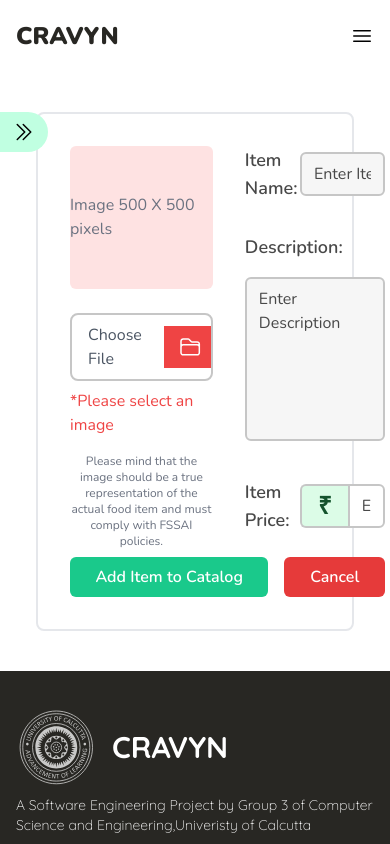
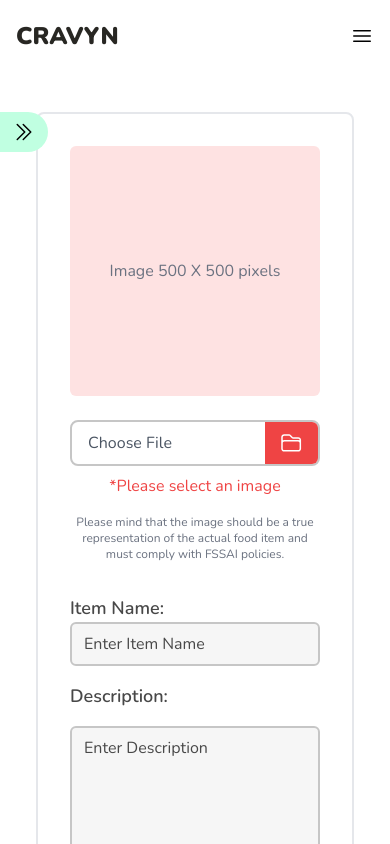
Before and after one commit to rahulc0dy/cravyn-web-frontend, a Next.js app: page /restaurant/catalog/add in a window 390 px wide. Shown: the top 844 px of the page. Built offline with nearby package versions, Linux system fonts and the light colour scheme.

Commit message:
Food item form responsive

```diff
--- a/components/restaurant/AddItemForm.jsx
+++ b/components/restaurant/AddItemForm.jsx
@@ -4,7 +4,7 @@ import FileInput from "./FileInput";
 const FoodItemForm = () => {
   return (
     <div className=" grid my-10 grid-rows-[1fr_auto] m-5 lg:mx-auto p-8 border-2 border-secondary-blue rounded-lg self-start">
-      <div className="grid grid-cols-[1.5fr_3fr] gap-8 md:my-8">
+      <div className="grid md:grid-cols-[1.5fr_3fr] gap-8 md:my-8">
         <div className="flex flex-col items-center gap-2">
           <div className="w-full aspect-square rounded-md bg-red-100 flex items-center justify-center text-gray-500">
             Image 500 X 500 pixels
@@ -20,8 +20,8 @@ const FoodItemForm = () => {
         </div>
 
         <div className="grid grid-rows-[auto_auto_auto] gap-4 items-start">
-          <div className="flex items-center">
-            <label className="w-1/4 text-grey-dark-3 text-lg font-semibold mr-5">
+          <div className="flex flex-col md:flex-row md:items-center">
+            <label className="md:w-1/4 text-grey-dark-3 text-lg font-semibold mr-5">
               Item Name:
             </label>
             <input
@@ -46,11 +46,12 @@ const FoodItemForm = () => {
             />
           </div>
 
-          <div className="flex items-center">
-            <label className="w-1/4 text-grey-dark-3 text-lg font-semibold mr-5">
+          <div className="flex flex-col md:flex-row md:items-center">
+            <label className="md:w-1/4 text-grey-dark-3 text-lg font-semibold mr-5">
               Item Price:
             </label>
-            <span className="text-2xl text-green-900 font-bold rounded-l-md border-t-2 border-l-2 border-b-2 border-grey-light-3 bg-green-100 px-4 py-1">
+            <div className="flex w-full">
+              <span className=" text-2xl text-green-900 font-bold rounded-l-md border-t-2 border-l-2 border-b-2 border-grey-light-3 bg-green-100 px-4 py-1">
                 ₹
               </span>
               <input
@@ -63,12 +64,13 @@ const FoodItemForm = () => {
             </div>
           </div>
         </div>
+      </div>
 
-      <div className=" flex justify-between mt-2">
-        <button className="w-2/3 px-6 py-2 bg-primary-green text-white font-semibold rounded-md hover:brightness-90">
+      <div className=" flex flex-col md:flex-row justify-between gap-3 py-3 md:py-0">
+        <button className="md:w-2/3 px-6 py-2 bg-primary-green text-white font-semibold rounded-md hover:brightness-90">
           Add Item to Catalog
         </button>
-        <button className="font-semibold w-1/3 ml-4 px-6 py-2 bg-primary-red text-white rounded-md hover:brightness-90">
+        <button className="font-semibold md:w-1/3 px-6 py-2 bg-primary-red text-white rounded-md hover:brightness-90">
           Cancel
         </button>
       </div>
--- a/components/restaurant/CatalogCard.jsx
+++ b/components/restaurant/CatalogCard.jsx
@@ -19,7 +19,7 @@ const CatalogCard = ({
           viewBox="0 0 24 24"
           strokeWidth="1.5"
           stroke="white"
-          class="size-6"
+          className="size-6"
         >
           <path
             strokeLinecap="round"
```
Lines whose indentation alone changed are shown as unchanged.
